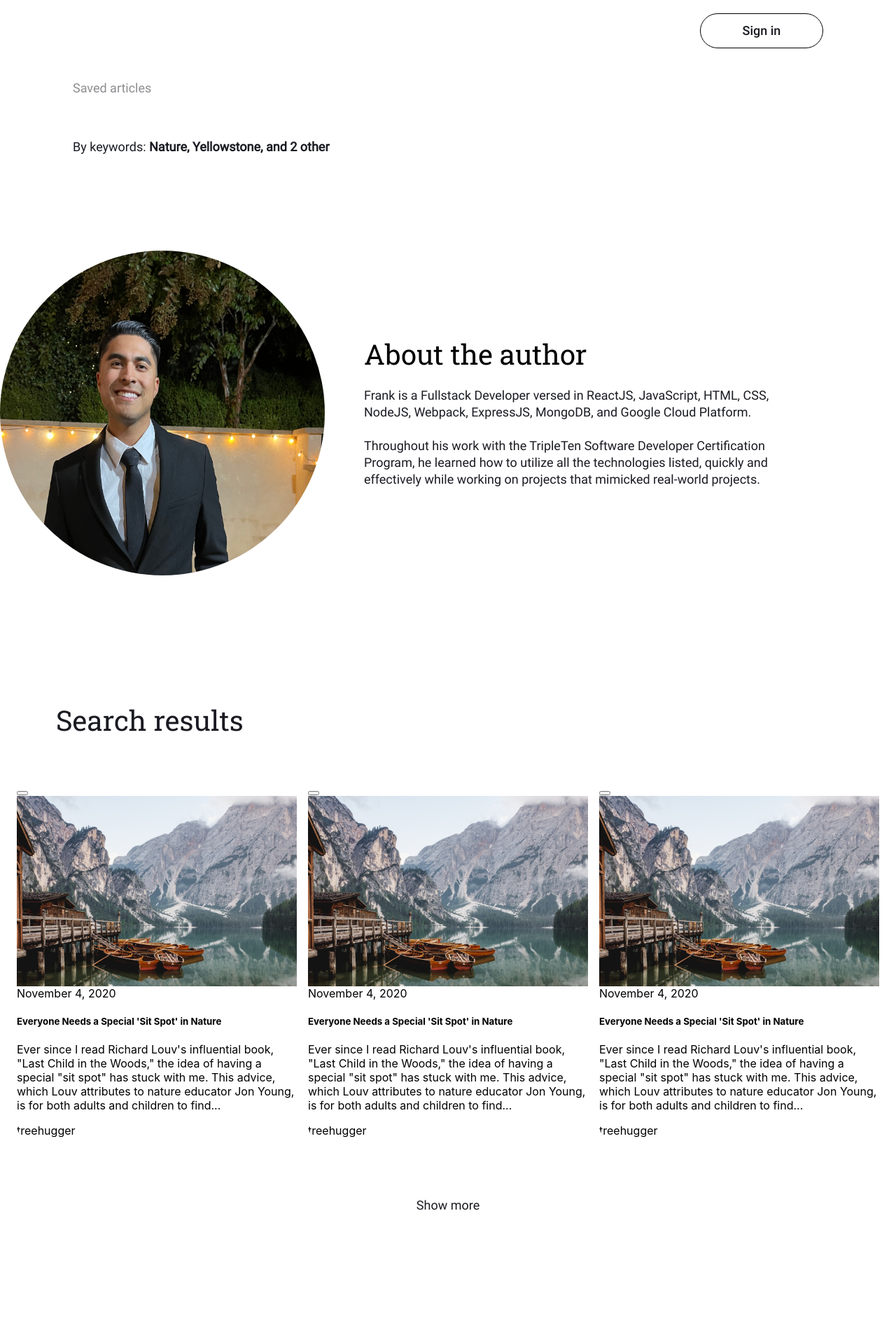
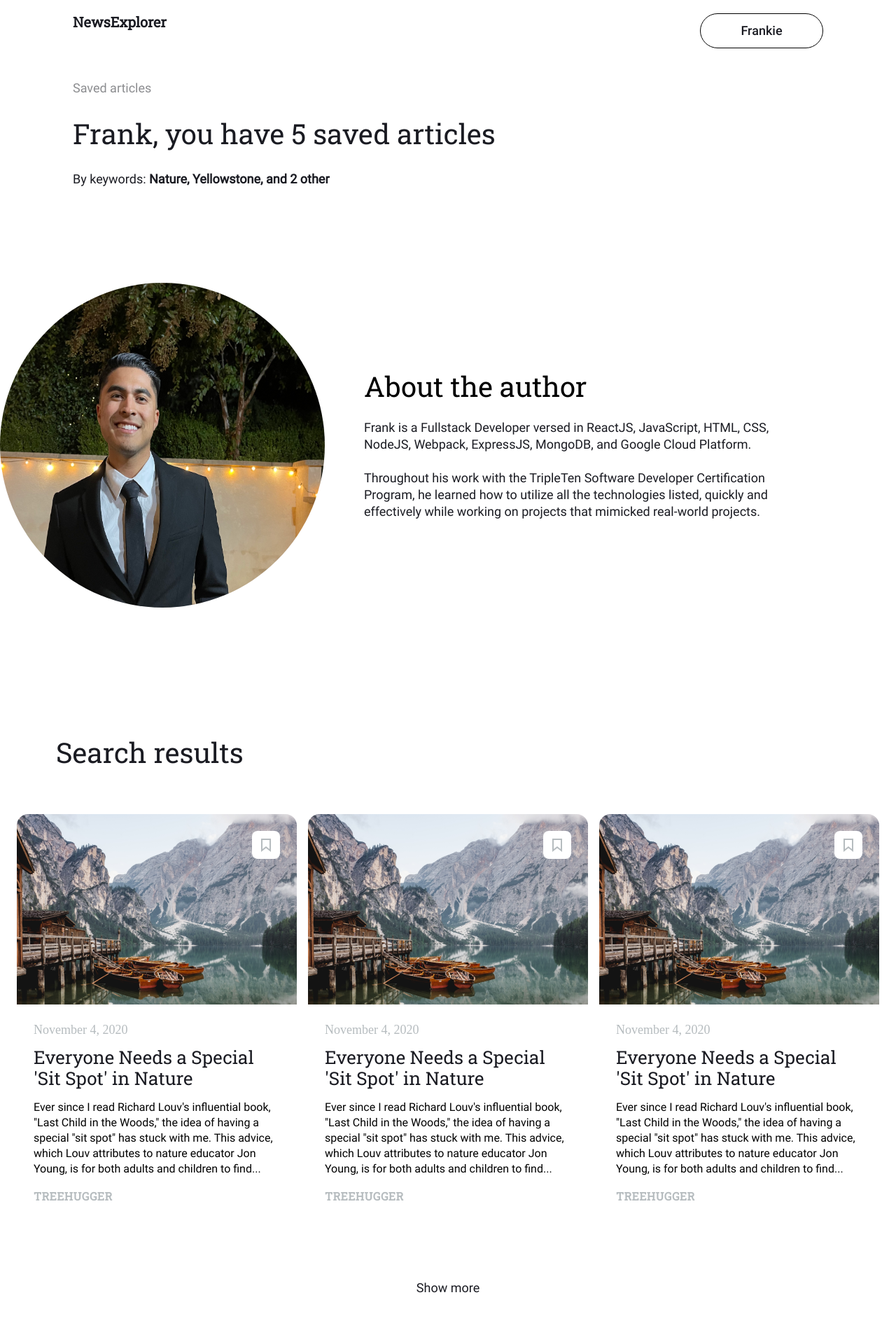
Before and after one commit to frankieag10/news-explorer-frontend, a React (Create React App) app: page / in a window 1280 px wide. Shown: the top 1920 px of the page at 70% size. Built offline with nearby package versions, Linux system fonts and the light colour scheme.

Commit message:
newscard/css 1.1

```diff
--- a/src/components/NavigationBar/NavigationBar.css
+++ b/src/components/NavigationBar/NavigationBar.css
@@ -23,7 +23,7 @@
   line-height: 24px;
 }
 
-.navbar__title_saved-news {
+.navigationbar__title_saved-news {
   color: var(--main-primary, #1a1b22);
 }
 
--- a/src/components/NavigationBar/NavigationBar.js
+++ b/src/components/NavigationBar/NavigationBar.js
@@ -12,7 +12,7 @@ function NavigationBar({ inSavedNews = true }) {
         <button className={`navigationbar__button ${inSavedNews ? "navigationbar__button_saved-news" : ""} navigationbar__button_active`}>
           Saved Articles
         </button>
-        <button className={`navigationbar__signin-button  ${inSavedNews ? "navigationbar__signin-button_saved-news" : ""}`}>Sign in</button>
+        <button className={`navigationbar__signin-button  ${inSavedNews ? "navigationbar__signin-button_saved-news" : ""}`}>Frankie</button>
       </div>
     </div>
   );
--- a/src/components/NewsCard/Newscard.js
+++ b/src/components/NewsCard/Newscard.js
@@ -15,10 +15,10 @@ function NewsCard() {
 
   return (
     <div className="newscard">
-      <div className="news-card__save-box">
-        {tooltipVisible && <span className="news-card__save-tooltip">Sign in to save articles</span>}
+      <div className="newscard__save-box">
+        {tooltipVisible && <span className="newscard__save-tooltip">Sign in to save articles</span>}
         <button
-          className="news-card__save-button"
+          className="newscard__save-button"
           onMouseEnter={handleMouseEnter}
           onMouseLeave={handleMouseLeave}
         ></button>
@@ -26,16 +26,16 @@ function NewsCard() {
       <img
         src={imageCard}
         alt="News"
-        className="news-card__image"
+        className="newscard__image"
       />
-      <div className="news-card__info">
-        <span className="news-card__date">November 4, 2020</span>
-        <h5 className="news-card__title">Everyone Needs a Special 'Sit Spot' in Nature</h5>
-        <p className="news-card__description">
+      <div className="newscard__info">
+        <span className="newscard__date">November 4, 2020</span>
+        <h5 className="newscard__title">Everyone Needs a Special 'Sit Spot' in Nature</h5>
+        <p className="newscard__description">
           Ever since I read Richard Louv's influential book, "Last Child in the Woods," the idea of having a special "sit spot" has stuck with me.
           This advice, which Louv attributes to nature educator Jon Young, is for both adults and children to find...
         </p>
-        <span className="news-card__author">treehugger</span>
+        <span className="newscard__author">treehugger</span>
       </div>
     </div>
   );
--- a/src/components/SavedNewsHeader/SavedNewsHeader.js
+++ b/src/components/SavedNewsHeader/SavedNewsHeader.js
@@ -8,7 +8,7 @@ export default function SavedNewsHeader() {
       <NavigationBar />
       <div className="saved-news-header__titlebar">
         <span className="saved-news-header__title">Saved articles</span>
-        <h4 className="saved-news-header__news-count"></h4>
+        <h4 className="saved-news-header__news-count">Frank, you have 5 saved articles</h4>
         <span className="saved-news-header__keywords">
           By keywords: <b>Nature, Yellowstone, and 2 other</b>
         </span>
```
